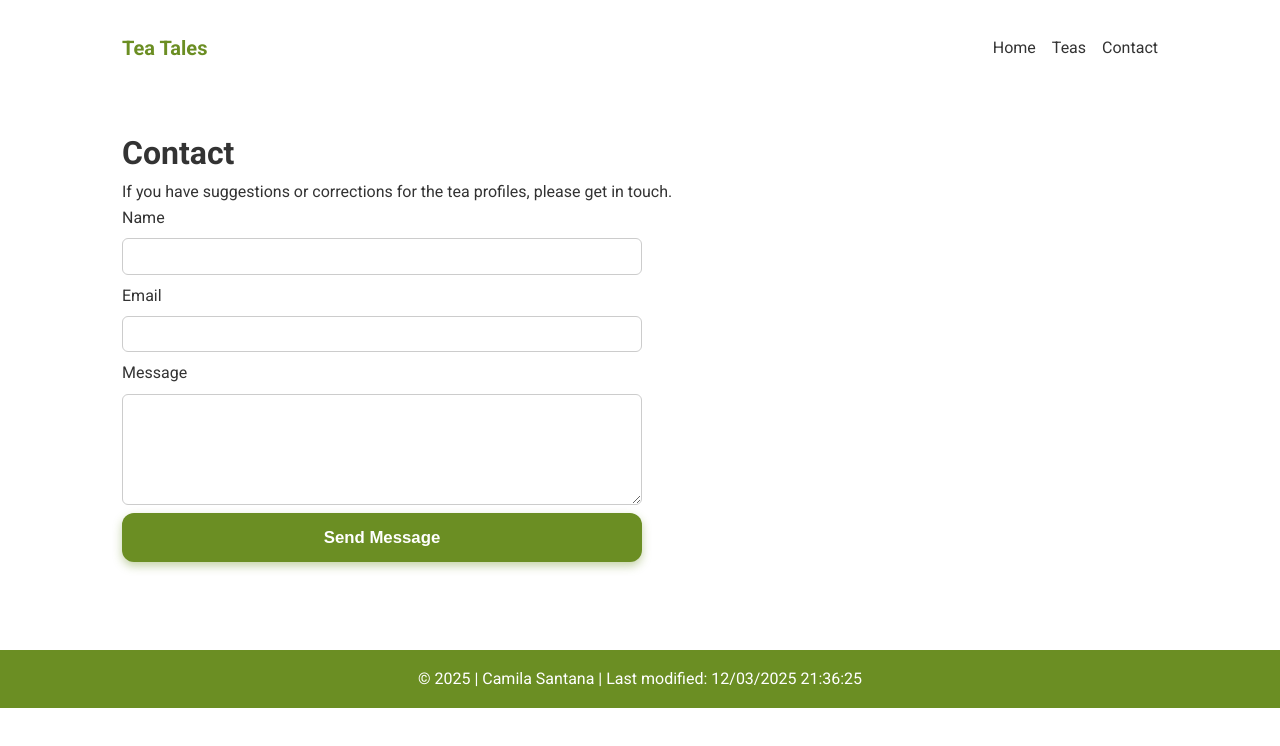
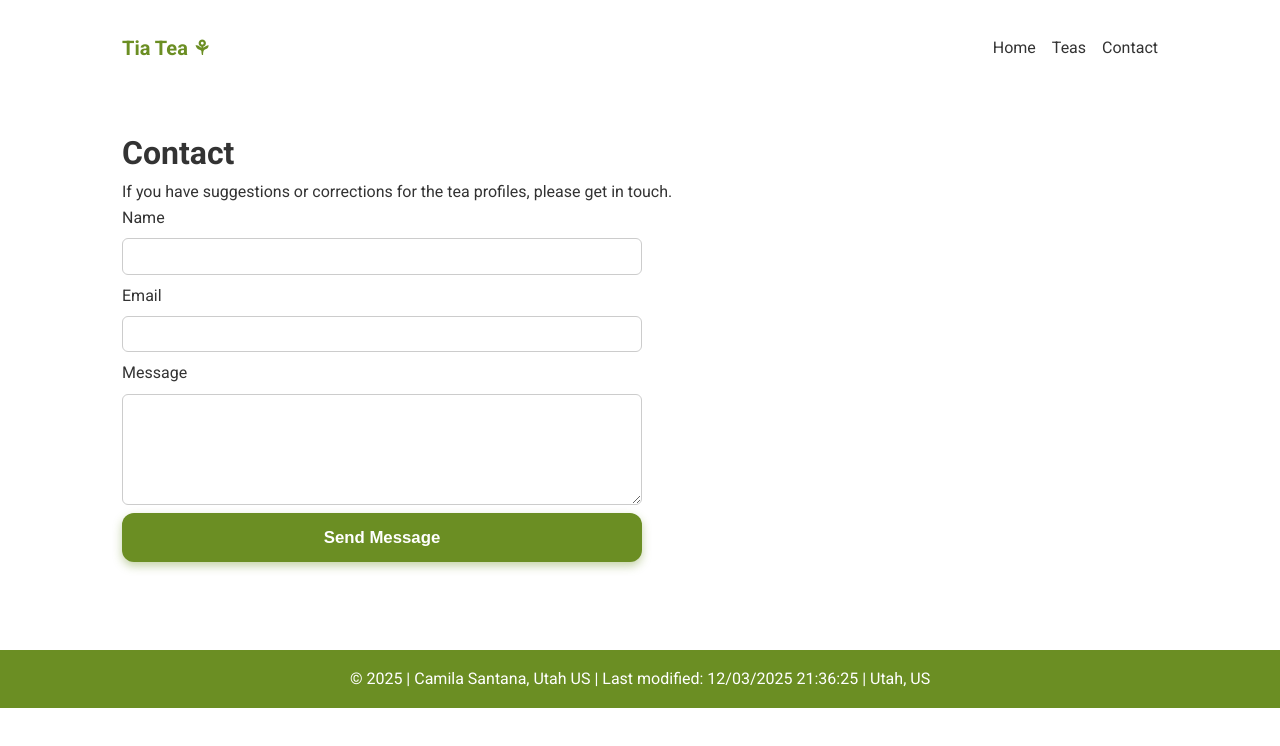
Before and after one commit to cmlis/wdd131, a plain HTML site: page project/contact.html in a window 1280 px wide. Drawn offline with Linux system fonts and the light colour scheme; files whose address does not match are found by name.

Commit message:
Final Project

```diff
--- a/project/contact.html
+++ b/project/contact.html
@@ -16,7 +16,7 @@
 <body>
   <header class="site-header">
     <div class="container header-inner">
-      <a class="logo" href="tiatea.html">Tea Tales</a>
+      <a class="logo" href="tiatea.html">Tia Tea ⚘</a>
       <button class="nav-toggle" aria-controls="main-nav" aria-expanded="false">☰ Menu</button>
       <nav id="main-nav" class="main-nav" aria-label="Primary navigation">
         <ul>
@@ -47,7 +47,7 @@
     </form>
   </main>
    <footer>
-        <p>&copy; <span id="currentyear"></span> | Camila Santana | <span id="lastModified"></span></p>
+        <p>&copy; <span id="currentyear"></span> | Camila Santana, Utah US | <span id="lastModified"></span></p>
     </footer>
 
     <script src="scripts/tea.js" defer></script>
--- a/project/scripts/tea.js
+++ b/project/scripts/tea.js
@@ -1,3 +1,12 @@
+const yearSpan = document.getElementById("currentyear");
+yearSpan.textContent = new Date().getFullYear();
+
+
+const lastModifiedParagraph = document.getElementById("lastModified");
+lastModifiedParagraph.textContent = `Last modified: ${document.lastModified} | Utah, US`;
+
+
+
 /* ------------------------------
    GLOBAL VARIABLES
 ------------------------------ */
```
Also changed, not shown: project/teas.html (+1 -1 lines), project/tiatea.html (+1 -1 lines).
